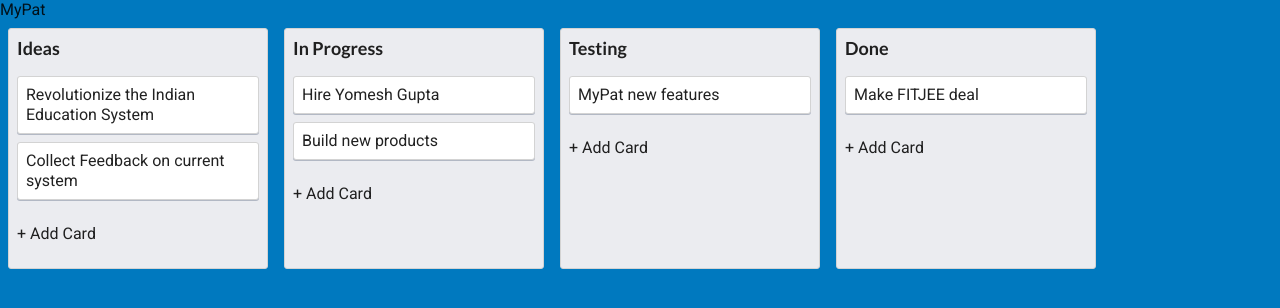
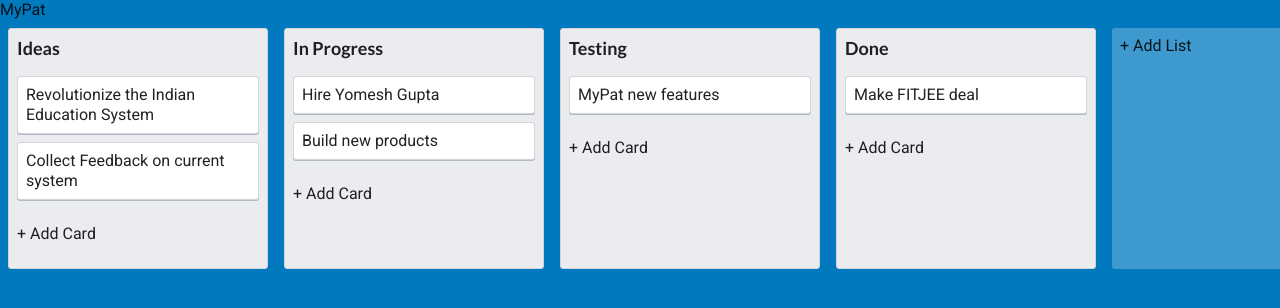
Before and after one commit to yomeshgupta/trello-board, a React app: page / in a window 1280 px wide. Shown: the top 308 px of the page. Built offline with nearby package versions, Linux system fonts and the light colour scheme.

Commit message:
List addition functionality added and tested

```diff
--- a/src/components/Board/Lists/index.jsx
+++ b/src/components/Board/Lists/index.jsx
@@ -2,8 +2,29 @@
 import { Droppable } from 'react-beautiful-dnd';
 
 import List from './List';
+import Composer from '../../shared/Composer';
 
 class Lists extends Component {
+	saveHandler = data => {
+		const { dispatch, listOrder } = this.props;
+		const updatedListOrder = [...listOrder];
+
+		data.id = `list-${data.id}`;
+		data.taskIds = [];
+		updatedListOrder.push(data.id);
+
+		dispatch({
+			type: 'ADD_LIST',
+			data
+		});
+		return dispatch({
+			type: 'UPDATE_LIST_ORDER',
+			data: {
+				toUpdate: updatedListOrder
+			}
+		});
+	};
+
 	render() {
 		const { tasks, lists, listOrder, dispatch } = this.props;
 
@@ -25,6 +46,7 @@
 								);
 							})}
 							{provided.placeholder}
+							<Composer title="Add List" onSave={this.saveHandler} classNames="add-list-section" />
 						</div>
 					);
 				}}
--- a/src/components/Home.jsx
+++ b/src/components/Home.jsx
@@ -35,6 +35,16 @@
 			};
 		}
 
+		case 'ADD_LIST': {
+			return {
+				...state,
+				lists: {
+					...state.lists,
+					[action.data.id]: action.data
+				}
+			};
+		}
+
 		default:
 			return state;
 	}
--- a/src/components/shared/Composer.jsx
+++ b/src/components/shared/Composer.jsx
@@ -27,7 +27,7 @@
 		);
 	}
 	return (
-		<form className={`composer ${classNames}`} onSubmit={saveHandler}>
+		<form className={`composer composer-form ${classNames}`} onSubmit={saveHandler}>
 			<div className="card" role="region">
 				<textarea
 					className="composer-textarea"
--- a/src/styles/base.scss
+++ b/src/styles/base.scss
@@ -10,6 +10,8 @@
 body {
 	width: 100%;
 	height: 100%;
+	display: flex;
+	overflow: auto;
 }
 
 .u-text-pointer {
--- a/src/styles/board.scss
+++ b/src/styles/board.scss
@@ -1,4 +1,5 @@
 #root {
+	flex: 1 1 auto;
 	height: 100%;
 }
 
@@ -111,3 +112,15 @@
 		background-color: #d1d3d8;
 	}
 }
+
+.add-list-section {
+	width: 260px;
+	background: hsla(0, 0%, 100%, 0.24);
+	border-radius: 3px;
+	margin: 8px;
+	height: 100%;
+
+	&.composer-form {
+		background: white;
+	}
+}
```
